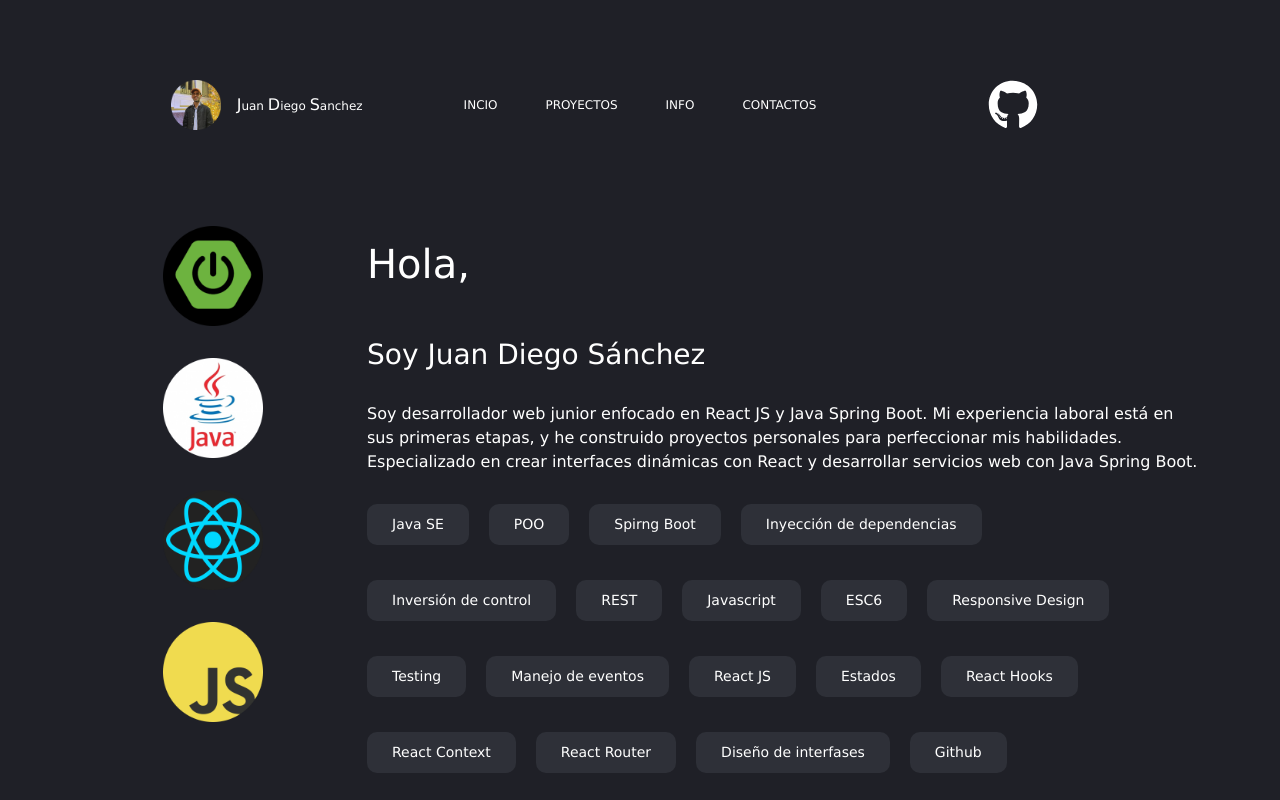
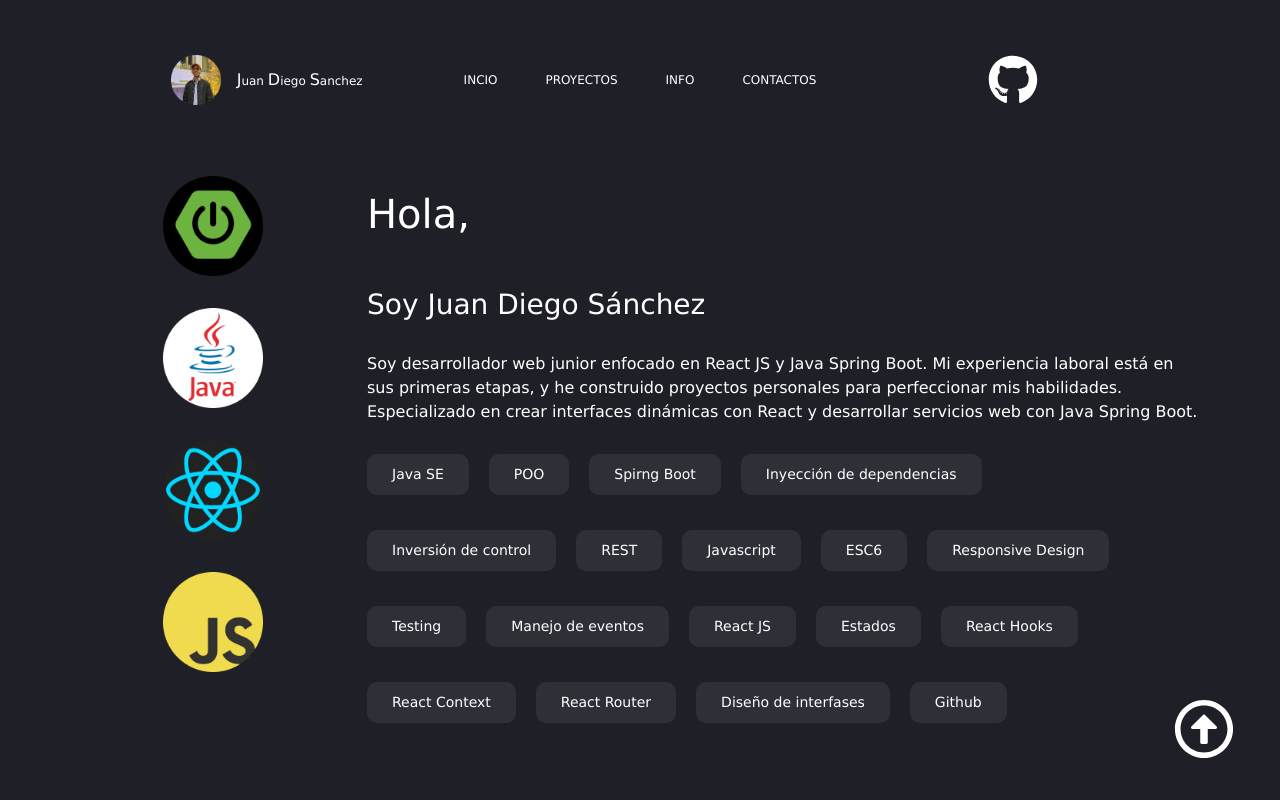
Before and after one commit to judisarodev/resume, a React (Create React App) app: page / in a window 1280 px wide. Shown: the top 800 px of the page. Built offline with nearby package versions, Linux system fonts and the light colour scheme.

Commit message:
go up button added

```diff
--- a/src/App.js
+++ b/src/App.js
@@ -6,6 +6,7 @@ import { About } from './views/about/About';
 import { Work } from './views/work/Work';
 import { Contact } from './views/contact/Contact';
 import { Footer } from './components/footer/Footer';
+import { GoUpButton } from './components/go_up_button/GoUpButton';
 
 function App() {
   return (
@@ -16,6 +17,7 @@ function App() {
       <About />
       <Contact />
       <Footer />
+      <GoUpButton />
     </div>
   );
 }
--- /dev/null
+++ b/src/components/go_up_button/GoUpButton.js
@@ -0,0 +1,14 @@
+import React from "react";
+import { FaRegArrowAltCircleUp } from "react-icons/fa";
+import './goUpButton.css';
+
+const GoUpButton = () => {
+
+    return(
+        <button className="goup__button" onClick={() => document.getElementById('menu').scrollIntoView({ behavior: 'smooth' })}>
+            <FaRegArrowAltCircleUp size={60}/>
+        </button>
+    );
+}
+
+export { GoUpButton }
--- /dev/null
+++ b/src/components/go_up_button/goUpButton.css
@@ -0,0 +1,8 @@
+.goup__button{
+    background-color: transparent;
+    border: 0;
+    position: fixed;
+    bottom: 10px;
+    right: 10px;
+    margin: 30px;
+}
--- a/src/components/menu/Menu.js
+++ b/src/components/menu/Menu.js
@@ -17,7 +17,7 @@ const Menu = () => {
     }
 
     return(
-        <div className="container">
+        <div className="container" id="menu">
         <div className="row d-flex menu align-items-center">
             {/* Name and picture */}
             <MenuSection>
--- a/src/components/menu/menu.css
+++ b/src/components/menu/menu.css
@@ -3,7 +3,7 @@ p{
 }
 
 .menu{
-    height: 210px;
+    height: 160px;
     padding: 10px;
 }
 .menu__title span {
```
